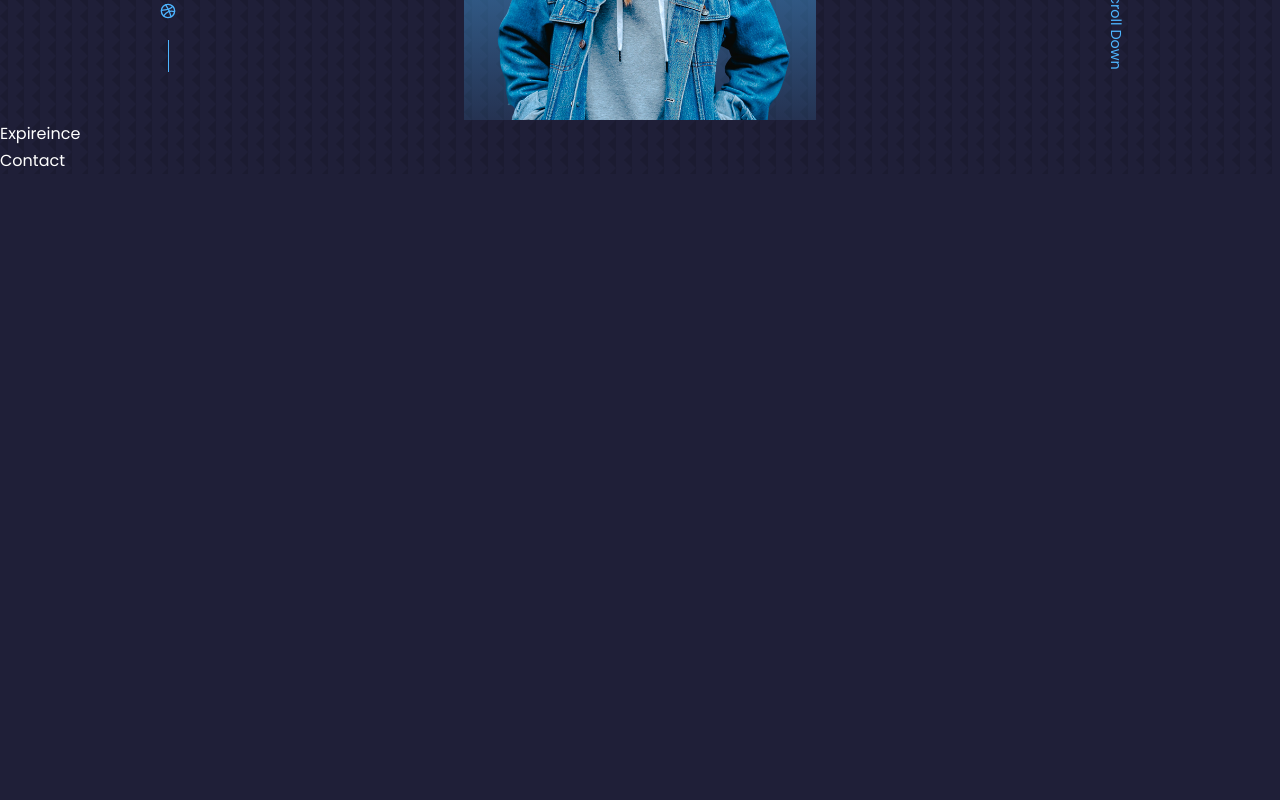
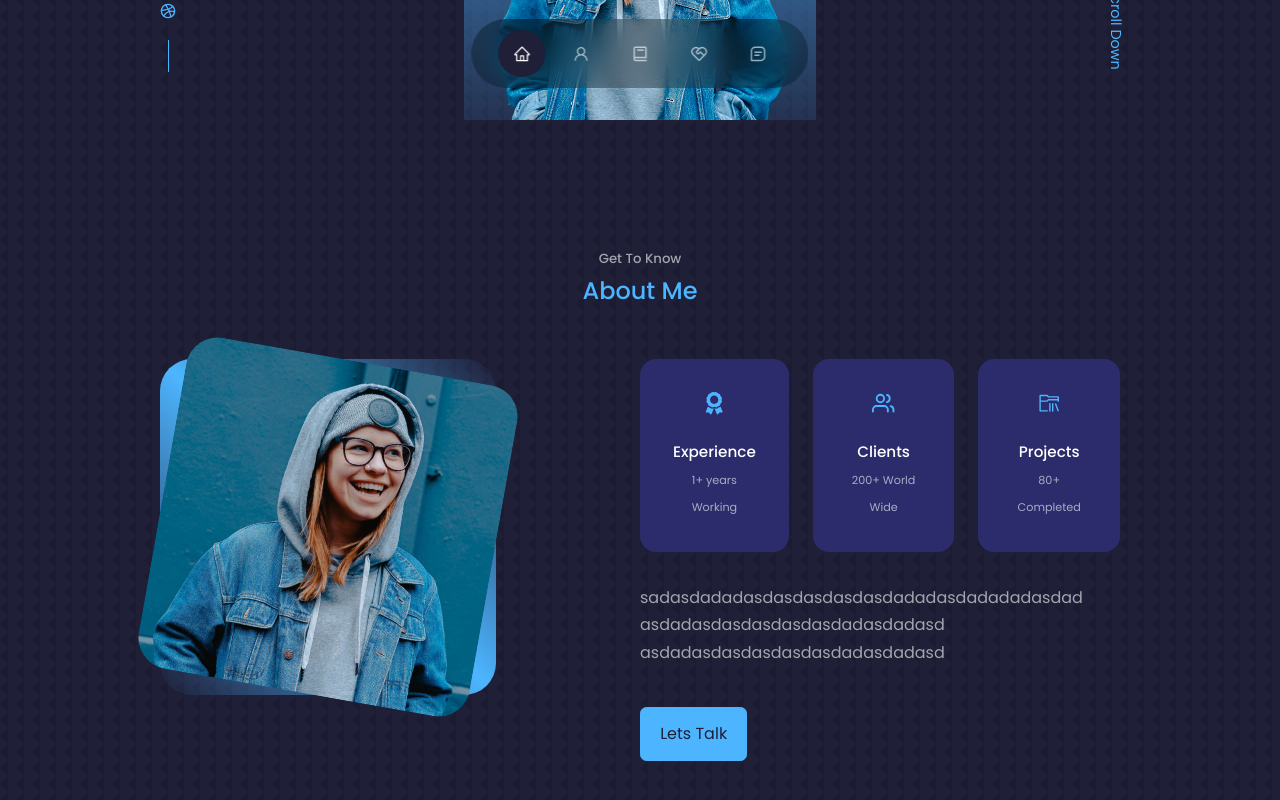
Before and after one commit to Umer36/umer-portfolio-website, a React (Create React App) app: page / in a window 1280 px wide. Shown: the part 680-1480 px from the top of the page. Before the commit the page ends 854 px from the top, so only its background shows below. Built offline with nearby package versions, Linux system fonts and the light colour scheme.

Commit message:
added Nav and About

```diff
--- a/src/components/about/About.css
+++ b/src/components/about/About.css
@@ -0,0 +1,70 @@
+.about__container{
+    display: grid;
+    grid-template-columns: 35% 50%;
+    gap: 15%;
+}
+
+.about__me{
+    width: 100%;
+    aspect-ratio: 1/1;
+    border-radius: 2rem;
+    background: linear-gradient(
+        45deg,
+        transparent,
+        var(--color-primary),
+        transparent
+    );
+    display: grid;
+    place-items: center;
+}
+
+.about__me-image{
+    border-radius: 2rem;
+    overflow: hidden;
+    transform: rotate(10deg);
+    transition: var(--transition);
+}
+
+.about__me-image:hover{
+    transform: rotate(0);
+}
+
+.about__cards{
+    display: grid;
+    grid-template-columns: repeat(3, 1fr);
+    gap: 1.5rem;
+}
+
+.about__card{
+    background: var(--color-bg-variant);
+    border: 1px solid transparent;
+    border-radius: 1rem;
+    padding: 2rem;
+    text-align: center;
+}
+
+.about__card:hover{
+    background: transparent;
+    border-color: var(--color-primary-variant);
+    cursor: default;
+}
+
+.about__icon{
+    color: var(--color-primary);
+    font-size: 1.4rem;
+    margin-bottom: 1rem;
+}
+
+.about__card h5{
+    font-size: 0.95rem;
+}
+
+.about__card small{
+    font-size: 0.7rem;
+    color: var(--color-light);
+}
+
+.about__content p{
+    margin: 2rem 0 2.6rem;
+    color: var(--color-light);
+}
--- a/src/components/about/About.tsx
+++ b/src/components/about/About.tsx
@@ -1,10 +1,52 @@
 import React from 'react'
+import './About.css'
+import ME from '../../Assets/me-about.jpg'
+import { FaAward } from 'react-icons/fa'
+import { FiUsers } from 'react-icons/fi'
+import {VscFolderLibrary} from 'react-icons/vsc'
 
 const About =():JSX.Element=> {
   return (
-    <div>
+    <section id='about'>
+      <h5>Get To Know</h5>
+      <h2>About Me</h2>
+      <div className="container about__container">
+        <div className="about__me">
+          <div className="about__me-image">
+            <img src={ME} alt="About Image" />
+          </div>
+        </div>
+        <div className="about__content">
+          <div className="about__cards">
+            <article className='about__card'>
+              <FaAward className='about__icon'/>
+              <h5>Experience</h5>
+              <small>1+ years Working</small>
+            </article>
 
-    </div>
+            <article className='about__card'>
+              <FiUsers className='about__icon'/>
+              <h5>Clients</h5>
+              <small>200+ World Wide</small>
+            </article>
+
+            <article className='about__card'>
+              <VscFolderLibrary className='about__icon'/>
+              <h5>Projects</h5>
+              <small>80+ Completed</small>
+            </article>
+          </div>
+
+          <p>
+            sadasdadadasdasdasdasdasdadadasdadadadasdad
+            asdadasdasdasdasdasdadasdadasd
+            asdadasdasdasdasdasdadasdadasd
+          </p>
+
+          <a href="#contact" className='btn btn-primary'>Lets Talk</a>
+        </div>
+      </div>
+    </section>
   )
 }
 
--- a/src/components/contact/Contact.tsx
+++ b/src/components/contact/Contact.tsx
@@ -2,7 +2,7 @@ import React from "react";
 import "./Contact.css";
 
 const Contact = (): JSX.Element => {
-  return <div>Contact</div>;
+  return <section id="contact">Contact</section>;
 };
 
 export default Contact;
--- a/src/components/experience/Experience.tsx
+++ b/src/components/experience/Experience.tsx
@@ -3,9 +3,9 @@ import "./Experience.css"
 
 const Experience=():JSX.Element=> {
   return (
-    <div>
+    <section id='experience'>
       Expireince
-    </div>
+    </section>
   )
 }
 
--- a/src/components/nav/Nav.css
+++ b/src/components/nav/Nav.css
@@ -0,0 +1,35 @@
+nav{
+    background: rgba(0, 0, 0, 0.3);
+    width: max-content;
+    display: block;
+    padding: 0.7rem 1.7rem;
+    z-index: 2;
+    position: fixed;
+    left: 50%;
+    transform: translateX(-50%);
+    bottom: 2rem;
+    display: flex;
+    gap: 0.8rem;
+    border-radius: 3rem;
+    backdrop-filter: blur(15px);
+
+}
+
+nav a{
+    background: transparent;
+    padding: 0.9rem;
+    border-radius: 50%;
+    display: flex;
+    color: var(--color-light);
+    font-size: 1.1rem;
+}
+
+nav a:hover{
+    background: rgba(0, 0, 0, 0.3);
+
+}
+
+nav a.active{
+    background: var(--color-bg);
+    color: var(--color-white);
+}
--- a/src/components/nav/Nav.tsx
+++ b/src/components/nav/Nav.tsx
@@ -1,10 +1,21 @@
-import React from 'react'
+import React, { useState } from 'react'
 import './Nav.css'
+import {AiOutlineHome} from 'react-icons/ai'
+import {AiOutlineUser} from 'react-icons/ai'
+import {BiBook} from 'react-icons/bi'
+import {RiServiceLine} from 'react-icons/ri'
+import {BiMessageSquareDetail} from 'react-icons/bi'
+
 const Nav=():JSX.Element =>{
+  const [activeNav, setActiveNav]=useState('#');
   return (
-    <div>
-
-    </div>
+   <nav>
+    <a href="#" onClick={()=> setActiveNav('#')} className={activeNav==='#' ?'active':''}><AiOutlineHome/></a>
+    <a href="#about" onClick={()=> setActiveNav('#about')} className={activeNav==='#about' ?'active':''}><AiOutlineUser/></a>
+    <a href="#experience" onClick={()=> setActiveNav('#experience')} className={activeNav==='#experience' ?'active':''}><BiBook/></a>
+    <a href="#services" onClick={()=> setActiveNav('#services')} className={activeNav==='#services' ?'active':''}><RiServiceLine/></a>
+    <a href="#contact" onClick={()=> setActiveNav('#contact')} className={activeNav==='#contact' ?'active':''}><BiMessageSquareDetail/></a>
+   </nav>
   )
 }
 
--- a/src/index.css
+++ b/src/index.css
@@ -22,7 +22,7 @@
   --container-width-md: 86%;
   --container-width-ms: 90%;
 
-  --transition:all 400ms ease;
+  --transition: all 400ms ease;
 }
 
 ::-webkit-scrollbar{
@@ -57,6 +57,7 @@ h1{
 
 section{
   margin-top: 8rem;
+  height: 100vh;
 
 }
 
```
Also changed, not shown: src/components/portfolio/Portfolio.tsx (added, +11 -0 lines), src/components/services/Services.tsx (added, +12 -0 lines), src/components/portfolio/Portfolio.css (added), src/components/services/Services.css (added).
